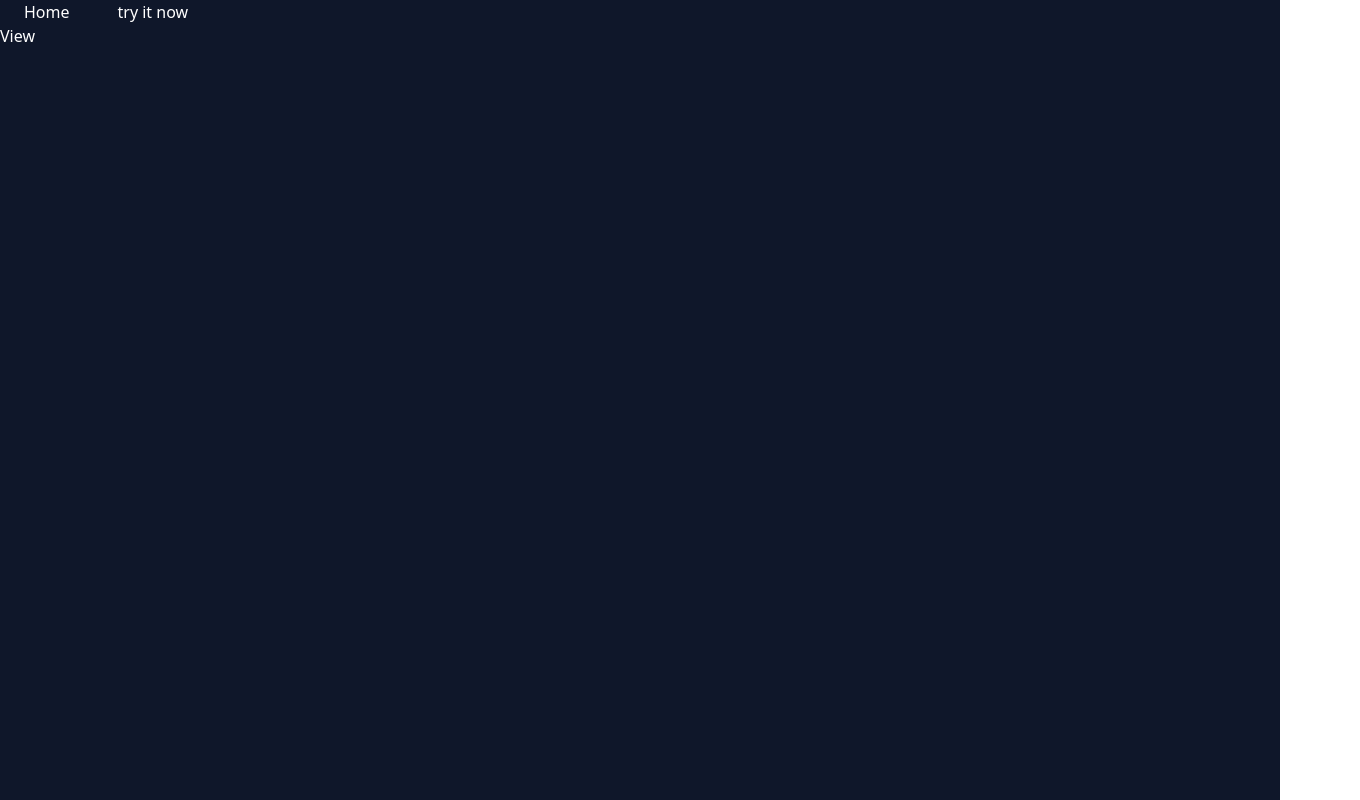
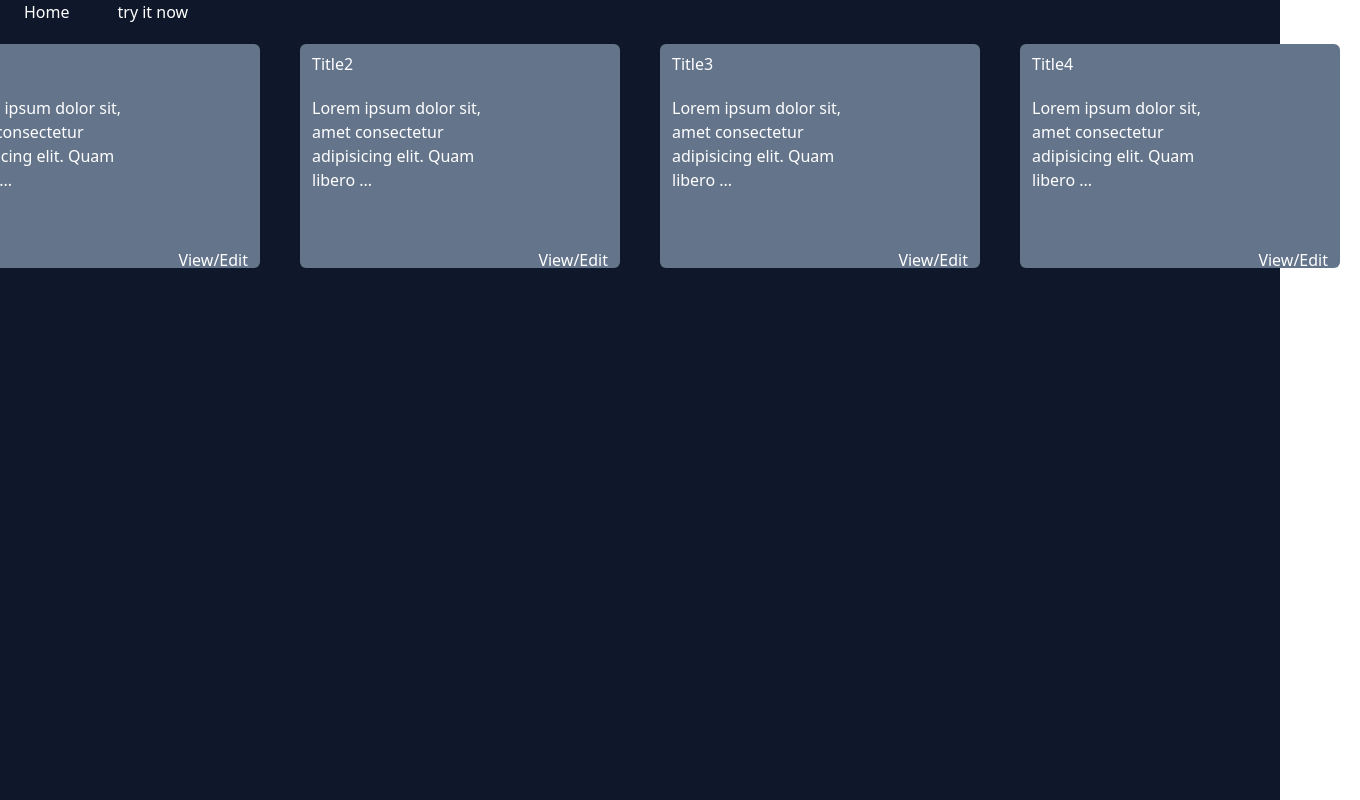
Before and after one commit to AshrayaDargarh/SnippetSwap, a React (Vite) app in the folder client/: page /view in a window 1280 px wide. Shown: the whole page, 1360 px wide, since content can reach past the window. Built offline with nearby package versions, Linux system fonts and the light colour scheme.

Commit message:
ViewList

```diff
--- a/client/src/components/Create.jsx
+++ b/client/src/components/Create.jsx
@@ -1,9 +1,21 @@
-import React, { useState } from 'react'
+import React, { useEffect, useState } from 'react'
 import {useNavigate} from 'react-router-dom'
 import axios from "axios"
+import { useAuth } from '../context/AuthContext'
 const Create = () => {
   const [snippet,setSnippet]=useState({})
   const navigate=useNavigate()
+  const {login}=useAuth()
+
+  useEffect(()=>{
+    const token=localStorage.getItem('token')
+    // console.log('Inside Create',token)
+    if(!token)
+    {
+     navigate('/login')
+    }
+  },[])
+
   function handleChange(e)
   {
     setSnippet({
--- a/client/src/components/Header.jsx
+++ b/client/src/components/Header.jsx
@@ -3,8 +3,6 @@ import { Link } from "react-router-dom";
 import { useAuth } from "../context/AuthContext";
 const Header = () => {
   const { isLoggedIn,logout } = useAuth();
-
-
   return (
     <>
     {isLoggedIn?
--- a/client/src/components/View.jsx
+++ b/client/src/components/View.jsx
@@ -1,8 +1,19 @@
 import React from 'react'
 
-const View = () => {
+const View = ({title,data}) => {
+
   return (
-    <div>View</div>
+    <div className='bg-slate-500 w-80 h-56 mx-5 px-3 rounded-md'>
+      <div className='pt-2 '>
+        <p>{title}</p>
+      </div>
+      <div className='pt-5 w-52'>
+        <p>{data.substring(0, 70)}...</p>
+      </div>
+      <div className='float-right pt-14'>
+        <button>View/Edit</button>
+      </div>
+    </div>
   )
 }
 
--- /dev/null
+++ b/client/src/components/ViewList.jsx
@@ -0,0 +1,38 @@
+import React, { useState } from 'react'
+import View from './View'
+import { Link } from 'react-router-dom'
+
+const snippetData=[
+    {
+        id:1,
+        title:'Title1',
+        data:'Lorem ipsum dolor sit, amet consectetur adipisicing elit. Quam libero omnis repudiandae quos. Nesciunt fugiat, voluptatem iusto illum et ut ipsum incidunt nemo aliquid at, dignissimos quam a nostrum magni?'
+    },
+    {
+        id:2,
+        title:'Title2',
+        data:'Lorem ipsum dolor sit, amet consectetur adipisicing elit. Quam libero omnis repudiandae quos. Nesciunt fugiat, voluptatem iusto illum et ut ipsum incidunt nemo aliquid at, dignissimos quam a nostrum magni?'
+    },
+    {
+        id:3,
+        title:'Title3',
+        data:'Lorem ipsum dolor sit, amet consectetur adipisicing elit. Quam libero omnis repudiandae quos. Nesciunt fugiat, voluptatem iusto illum et ut ipsum incidunt nemo aliquid at, dignissimos quam a nostrum magni?'
+    },
+    {
+        id:4,
+        title:'Title4',
+        data:'Lorem ipsum dolor sit, amet consectetur adipisicing elit. Quam libero omnis repudiandae quos. Nesciunt fugiat, voluptatem iusto illum et ut ipsum incidunt nemo aliquid at, dignissimos quam a nostrum magni?'
+    },
+]
+
+const ViewList = () => {
+    const [snippets,setSnippets]=useState(snippetData)
+    console.log(snippets)
+  return (
+    <div className='flex justify-center m-5 ' >
+        {snippets.length===0?<div>No snippet available</div>:snippets.map((snippet)=>{return <Link to={'/viewupdate/'+snippet.id} key={snippet.id}><View key={snippet.id} {...snippet}/> </Link> })}
+    </div>
+  )
+}
+
+export default ViewList
--- /dev/null
+++ b/client/src/components/ViewUpdate.jsx
@@ -0,0 +1,14 @@
+import React from 'react'
+import { useParams } from 'react-router-dom'
+
+const ViewUpdate = () => {
+    const {viewId}=useParams()
+  return (
+    <div>
+        ViewUpdate
+    <div>View Id:{viewId}</div>
+    </div>
+  )
+}
+
+export default ViewUpdate
```
Also changed, not shown: client/src/App.jsx (+7 -1 lines), 2 other files (tests, documents, lock files or other folders).
